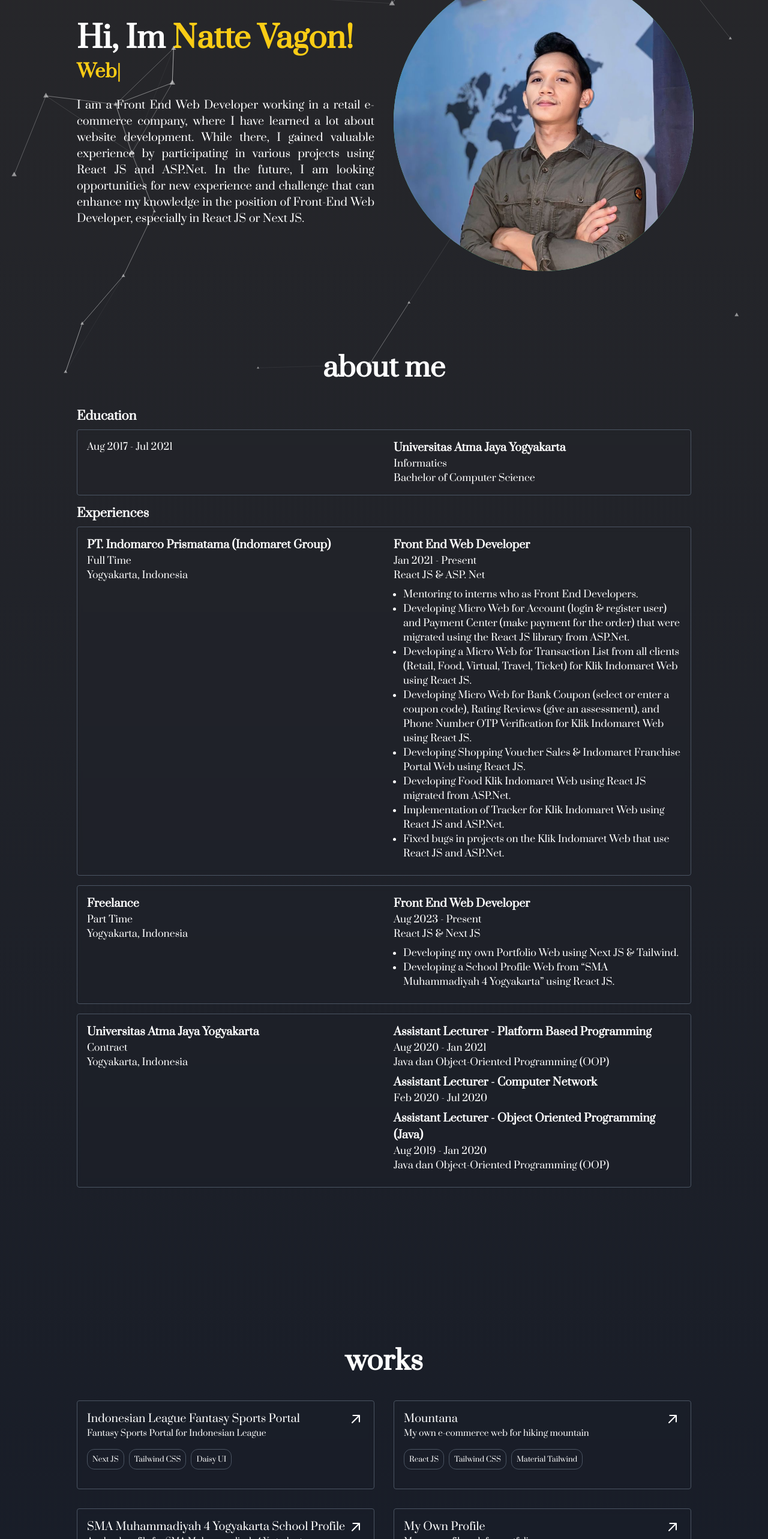
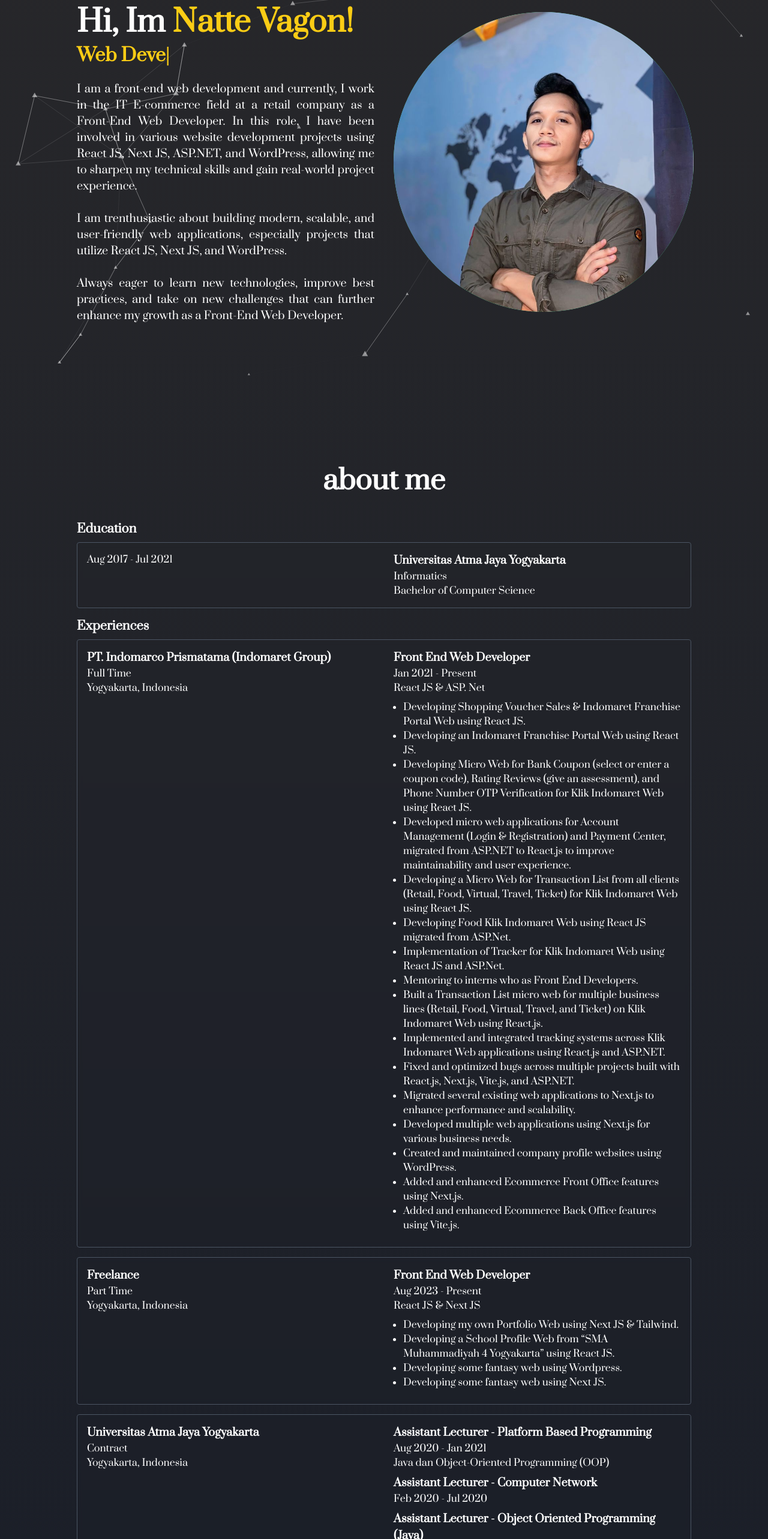
Before and after one commit to nattevagon/NextJSPortfolios, a Next.js app: page / in a window 1280 px wide. Shown: the part 160-2726 px from the top of the page at 60% size. Built offline with nearby package versions, Linux system fonts and the light colour scheme; a web font is replaced by a local one.

Commit message:
[FE] [Dev] Update content & fixing UI #Natte

```diff
--- a/components/About.tsx
+++ b/components/About.tsx
@@ -4,7 +4,7 @@ import React from "react";
 
 const About = () => {
   return (
-    <div className="h-[100%] pb-[2rem] md:pb-[8rem] pt-[8rem]" id="about">
+    <div className="min-h-screen pb-[2rem] md:pb-[8rem] pt-[8rem]" id="about">
       <div className="w-4/5 mx-auto items-center">
         <p className="heading">
           about me
@@ -46,14 +46,22 @@ const About = () => {
                 <div>Jan 2021 - Present</div>
                 <div>React JS & ASP. Net</div>
                 <ul className="mt-2 list-disc pl-4">
-                  <li>Mentoring to interns who as Front End Developers.</li>
-                  <li>Developing Micro Web for Account (login & register user) and Payment Center (make payment for the order) that were migrated using the React JS library from ASP.Net.</li>
+                  <li>Developing Shopping Voucher Sales & Indomaret Franchise Portal Web using React JS.</li>
+                  <li>Developing an Indomaret Franchise Portal Web using React JS.</li>
+                  <li>Developing Micro Web for Bank Coupon (select or enter a coupon code), Rating Reviews (give an assessment), and Phone Number OTP Verification for Klik Indomaret Web using React JS.</li>
+                  <li>Developed micro web applications for Account Management (Login & Registration) and Payment Center, migrated from ASP.NET to React.js to improve maintainability and user experience.</li>
                   <li>Developing a Micro Web for Transaction List from all clients (Retail, Food, Virtual, Travel, Ticket) for Klik Indomaret Web using React JS.</li>
-                  <li>Developing Micro Web for Bank Coupon (select or enter a coupon code), Rating Reviews (give an assessment), and Phone Number OTP Verification for Klik Indomaret Web using React JS.</li>
-                  <li>Developing Shopping Voucher Sales & Indomaret Franchise Portal Web using React JS.</li>
                   <li>Developing Food Klik Indomaret Web using React JS migrated from ASP.Net.</li>
                   <li>Implementation of Tracker for Klik Indomaret Web using React JS and ASP.Net.</li>
-                  <li>Fixed bugs in projects on the Klik Indomaret Web that use React JS and ASP.Net.</li>
+                  <li>Mentoring to interns who as Front End Developers.</li>
+                  <li>Built a Transaction List micro web for multiple business lines (Retail, Food, Virtual, Travel, and Ticket) on Klik Indomaret Web using React.js.</li>
+                  <li>Implemented and integrated tracking systems across Klik Indomaret Web applications using React.js and ASP.NET.</li>
+                  <li>Fixed and optimized bugs across multiple projects built with React.js, Next.js, Vite.js, and ASP.NET.</li>
+                  <li>Migrated several existing web applications to Next.js to enhance performance and scalability.</li>
+                  <li>Developed multiple web applications using Next.js for various business needs.</li>
+                  <li>Created and maintained company profile websites using WordPress.</li>
+                  <li>Added and enhanced Ecommerce Front Office features using Next.js.</li>
+                  <li>Added and enhanced Ecommerce Back Office features using Vite.js.</li>
                 </ul>
               </div>
             </div>
@@ -81,6 +89,12 @@ const About = () => {
                   </li>
                   <li>
                     Developing a School Profile Web from “SMA Muhammadiyah 4 Yogyakarta” using React JS.
+                  </li>
+                  <li>
+                    Developing some fantasy web using Wordpress.
+                  </li>
+                  <li>
+                    Developing some fantasy web using Next JS.
                   </li>
                 </ul>
               </div>
--- a/components/Contact.tsx
+++ b/components/Contact.tsx
@@ -7,42 +7,46 @@ import React from "react";
 
 const Contact = () => {
   return (
-    <div className="h-[100%] pb-[2rem] md:pb-[8rem] pt-[8rem]" id="contact">
+    <div className="min-h-screen pb-[2rem] md:pb-[8rem] pt-[8rem]" id="contact">
       <div className="w-4/5 mx-auto items-center">
         <p className="heading">
           contact
         </p>
-        <div className="grid grid-cols-1 md:grid-cols-2 lg:grid-cols-3 w-[80%] mx-auto items-center gap-[1rem] md:gap-[3rem] mt-[4rem] text-white">
+        <div className="flex align-center justify-center mx-auto items-center gap-[1rem] md:gap-[3rem] mt-[4rem] text-white">
           <Link href="https://www.linkedin.com/in/nattevagon/">
-            <div className="relative hover:scale-110 transform transition-all duration-300 hover:-rotate-6 p-[2rem]">
+            <div className="relative hover:scale-110 transform transition-all duration-300 hover:-rotate-6 p-4">
               <Image
-                className="w-[140px] lg:w-[300px] mx-auto"
+                className="w-[60px] mx-auto"
                 src={LinkedinLogo}
                 alt="user"
               />
             </div>
           </Link>
           <Link href="https://github.com/nattevagon/">
-            <div className="relative hover:scale-110 transform transition-all duration-300 hover:-rotate-6 p-[2rem]">
+            <div className="relative hover:scale-110 transform transition-all duration-300 hover:-rotate-6 p-4">
               <Image
-                className="w-[140px] lg:w-[300px] mx-auto text-[#d3fae8]"
+                className="w-[60px] mx-auto text-[#d3fae8]"
                 src={GithubLogo}
                 alt="user"
               />
             </div>
           </Link>
           <Link href="https://www.instagram.com/nattevagon/" >
-            <div className="relative hover:scale-110 transform transition-all duration-300 hover:-rotate-6 p-[2rem]">
+            <div className="relative hover:scale-110 transform transition-all duration-300 hover:-rotate-6 p-4">
               <Image
-                className="w-[140px] lg:w-[300px] mx-auto text-[#d3fae8]"
+                className="w-[60px] mx-auto text-[#d3fae8]"
                 src={IGLogo}
                 alt="user"
               />
             </div>
           </Link>
         </div>
+        <div className="text-center py-[32px]">
+          <div className="text-md text-white">Feel free to reach out to me via email:</div>
+          <a className="text-lg text-white" href="mailto:nattevagon@gmail.com">nattevagon@gmail.com</a>
+        </div>
       </div>
-    </div>
+    </div >
   );
 };
 
--- a/components/Landing.tsx
+++ b/components/Landing.tsx
@@ -9,7 +9,7 @@ import { motion } from "framer-motion"
 
 const Landing = () => {
   return (
-    <div className="h-[100%] pt-[14vh] bg-cover bg-center" id="landing">
+    <div className="min-h-screen pt-[14vh] lg:pt-[20vh] bg-cover bg-center" id="landing">
       <Particle />
       <div className="w-[80%] grid-cols-1 mx-auto grid lg:grid-cols-2 gap-[2rem] h-[100%] items-center">
         <div>
@@ -17,8 +17,12 @@ const Landing = () => {
             Hi, Im <span className="text-yellow-400">Natte Vagon!</span>
           </h1>
           <TextEffect />
-          <p className="mt-[1.5rem] text-[18px] text-[#ffffff] text-justify">
-            I am a Front End Web Developer working in a retail e-commerce company, where I have learned a lot about website development. While there, I gained valuable experience by participating in various projects using React JS and ASP.Net. In the future, I am looking opportunities for new experience and challenge that can enhance my knowledge in the position of Front-End Web Developer, especially in React JS or Next JS.
+          <p className="mt-[1.5rem] text-[14px] md:text-[18px] text-[#ffffff] text-justify">
+            I am a front-end web development and currently, I work in the IT E-commerce field at a retail company as a Front-End Web Developer. In this role, I have been involved in various website development projects using React JS, Next JS, ASP.NET, and WordPress, allowing me to sharpen my technical skills and gain real-world project experience.
+            <br /><br />
+            I am trenthusiastic about building modern, scalable, and user-friendly web applications, especially projects that utilize React JS, Next JS, and WordPress.
+            <br /><br />
+            Always eager to learn new technologies, improve best practices, and take on new challenges that can further enhance my growth as a Front-End Web Developer.
           </p>
         </div>
         <motion.div
--- a/components/Works.tsx
+++ b/components/Works.tsx
@@ -8,17 +8,52 @@ import React from "react";
 
 const Works = () => {
   return (
-    <div className="h-[100%] pb-[2rem] md:pb-[8rem] pt-[8rem]" id="works">
+    <div className="min-h-screen pb-[2rem] md:pb-[8rem] pt-[8rem]" id="works">
       <div className="w-4/5 mx-auto items-center">
         <p className="heading">
           works
         </p>
         <div className="grid grid-cols-1 md:grid-cols-2 gap-[1rem] md:gap-[2rem] mt-8">
-        <div className="text-white rounded backdrop-blur-sm border border-solid border-gray-600 p-4 relative">
+          <div className="text-white rounded backdrop-blur-sm border border-solid border-gray-600 p-4 relative">
+            <div className="text-lg">Tiketly Fantasy</div>
+            <p className="text-sm">A fantasy website for event ticket booking</p>
+            <div className="my-4 flex flex-row gap-2 flex-wrap">
+              <div className="text-xs p-2 rounded-xl border border-solid border-gray-600 w-fit">Next JS</div>
+              <div className="text-xs p-2 rounded-xl border border-solid border-gray-600 w-fit">Tailwind CSS</div>
+              <div className="text-xs p-2 rounded-xl border border-solid border-gray-600 w-fit">Daisy UI</div>
+            </div>
+            <Link
+              className="absolute top-4 right-4"
+              href="https://tiketly.netlify.app/"
+            >
+              <ArrowUpRightIcon
+                width={28}
+                height={28}
+              />
+            </Link>
+          </div>
+          <div className="text-white rounded backdrop-blur-sm border border-solid border-gray-600 p-4 relative">
+            <div className="text-lg">Kompenikit Fantasy Portal</div>
+            <p className="text-sm">Fantasy Sports Portal for Custom Jersey Forum</p>
+            <div className="my-4 flex flex-row gap-2 flex-wrap">
+              <div className="text-xs p-2 rounded-xl border border-solid border-gray-600 w-fit">Wordpress</div>
+              <div className="text-xs p-2 rounded-xl border border-solid border-gray-600 w-fit">Elementor</div>
+            </div>
+            <Link
+              className="absolute top-4 right-4"
+              href="http://kompenikit.infinityfree.me/"
+            >
+              <ArrowUpRightIcon
+                width={28}
+                height={28}
+              />
+            </Link>
+          </div>
+          <div className="text-white rounded backdrop-blur-sm border border-solid border-gray-600 p-4 relative">
             <div className="text-lg">Indonesian League Fantasy Sports Portal</div>
             <p className="text-sm">Fantasy Sports Portal for Indonesian League</p>
             <div className="my-4 flex flex-row gap-2 flex-wrap">
-              <div className="text-xs p-2 rounded-xl border border-solid border-gray-600 w-fit">Next JS</div>
+              <div className="text-xs p-2 rounded-xl border border-solid border-gray-600 w-fit">Next JS SSS</div>
               <div className="text-xs p-2 rounded-xl border border-solid border-gray-600 w-fit">Tailwind CSS</div>
               <div className="text-xs p-2 rounded-xl border border-solid border-gray-600 w-fit">Daisy UI</div>
             </div>
@@ -159,7 +194,7 @@ const Works = () => {
               <div className="text-xs p-2 rounded-xl border border-solid border-gray-600 w-fit">React JS</div>
               <div className="text-xs p-2 rounded-xl border border-solid border-gray-600 w-fit">React Bootstraps</div>
             </div>
-            <Link
+            {/* <Link
               className="absolute top-4 right-4"
               href=""
             >
@@ -167,7 +202,7 @@ const Works = () => {
                 width={28}
                 height={28}
               />
-            </Link>
+            </Link> */}
           </div>
         </div>
         {/* <div className="rounded backdrop-blur-sm border border-solid border-gray-600 p-4 mt-8 h-[60vh] flex items-center justify-center">
```
